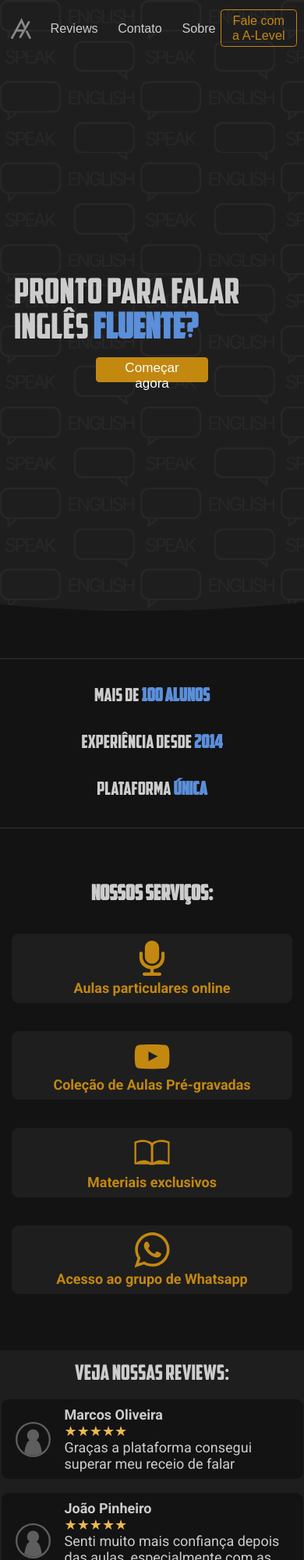
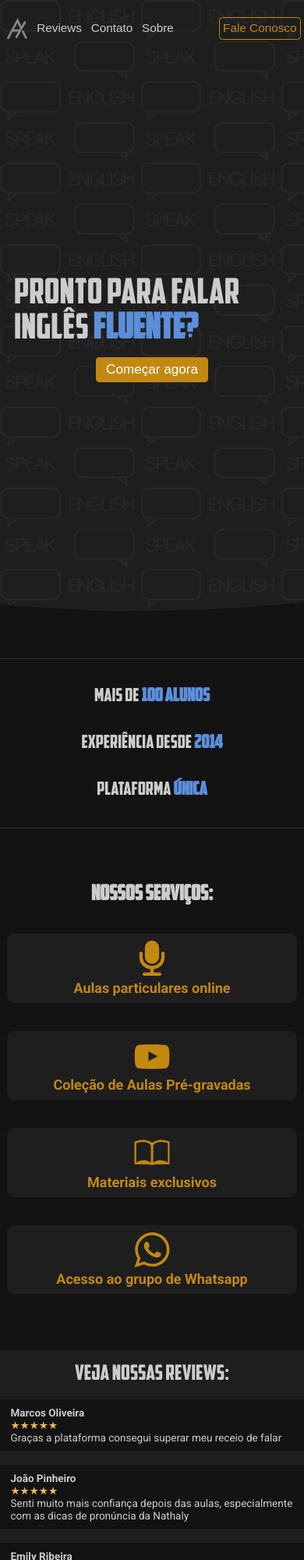
Before and after one commit to Sylverfish98/cs-project-portfolio, a plain HTML site: page public/index.html in a window 390 px wide. Shown: the top 2000 px of the page at 78% size. Drawn offline with Linux system fonts and the light colour scheme.

Commit message:
Layout fixes

```diff
--- a/public/index.html
+++ b/public/index.html
@@ -22,7 +22,7 @@
                     <button class="text-btn">Sobre</button>
                 </div>
                 <div class="nav-r">
-                    <button class="main-btn">Fale com a A-Level</button>
+                    <button class="main-btn">Fale Conosco</button>
                 </div>
             </div>
         </nav>
@@ -30,7 +30,6 @@
             <p class="title-call">PRONTO PARA FALAR INGLÊS <span class="text-highlight">FLUENTE?</span></p>
             <button class="highlight-btn">Começar agora</button>
         </div>
-<!--        <img class="top-card" src="./img/bottom.svg" alt="">-->
     </div>
     <div class="main-content">
         <section class="story">
@@ -47,11 +46,14 @@
                 </div>
                 <div class="offer">
                     <img  class="serv-icon" src="./img/youtube.svg" alt="recorder">
-                    Coleção de Aulas Pré-gravadas</div>
+                    Coleção de Aulas Pré-gravadas
+                </div>
                 <div class="offer">     <img  class="serv-icon" src="./img/book.svg" alt="recorder">
-                    Materiais exclusivos</div>
+                    Materiais exclusivos
+                </div>
                 <div class="offer">     <img  class="serv-icon" src="./img/whatsapp.svg" alt="recorder">
-                    Acesso ao grupo de Whatsapp</div>
+                    Acesso ao grupo de Whatsapp
+                </div>
             </div>
         </section>
         <section class="reviews">
@@ -114,7 +116,7 @@
                 <p class="title">DÚVIDAS? A GENTE ENTRA EM CONTATO:</p>
                 <div class="input-group">
                     <input type="text" id="name" name="name" placeholder="Seu nome completo">
-                    <input type="text" id="name" name="name" placeholder="Número ou e-mail">
+                    <input type="text" id="email" name="email" placeholder="Número ou e-mail">
                     <button class="highlight-btn">Enviar</button>
                 </div>
             </div>
--- a/public/styles.css
+++ b/public/styles.css
@@ -12,7 +12,7 @@
 }
 
 @font-face {
-    font-family: 'Mina';
+    font-family: 'Roboto';
     src: url('./roboto.ttf');
 }
 
@@ -35,11 +35,12 @@ html, body {
     box-sizing: border-box;
 }
 
-p {
+p, a {
     margin: 0;
     padding: 0;
-    font-family: 'Mina';
+    font-family: 'Roboto';
     color: var(--text);
+    text-wrap: wrap;
 }
 
 div {
@@ -66,7 +67,6 @@ div {
     width: 100%;
     height: 100vh;
     z-index: -1;
-    overflow: hidden;
     background-color: var(--background-2);
     background-image: url('./img/bg-pattern.svg');
     background-repeat: repeat;
@@ -81,6 +81,7 @@ div {
     left: 0;
     width: 100%;
     padding: 0.5rem;
+    overflow-x: hidden;
 }
 
 .nav-container {
@@ -170,7 +171,7 @@ section {
 .offer {
     display: flex;
     align-items: center;
-    font-family: 'Mina';
+    font-family: 'Roboto';
     font-weight: bold;
     color: var(--highlight-color-1);
     background-color: var(--background-2);
@@ -207,7 +208,6 @@ section {
     border-radius: 0.5rem;
     gap: 1rem;
     padding: 0.5rem 1rem;
-    flex: 1 1 15rem;
 }
 
 .profile {
@@ -404,7 +404,7 @@ button {
 }
 
 .highlight-btn {
-    width: 8rem;
+    min-width: 8rem;
     height: 1.75rem;
     font-size: 0.95rem;
     color: white;
@@ -438,7 +438,20 @@ button {
     gap: 0.5rem;
 }
 
+.wrap {
+    text-wrap: wrap;
+}
+
 @media (max-width: 768px) {
+    .text-btn, .main-btn, .highlight-btn {
+        padding: 0.25rem;
+    }
+    .nav {
+        padding-inline: 4px;
+    }
+    .nav-l {
+        gap: 0.15rem;
+    }
     .story {
         flex-direction: column;
         gap: 2rem;
@@ -451,7 +464,10 @@ button {
         gap: 1rem;
     }
     .offer {
-        width: 20rem;
+        min-width: 80%;
+    }
+    .review-text {
+        font-size: 0.75rem;
     }
     .about-card {
         width: 98%;
@@ -480,3 +496,27 @@ button {
         align-items: center;
     }
 }
+
+@media (max-width: 450px) {
+    .text-btn, .main-btn {
+        font-size: 0.85rem;
+    }
+    .offer {
+        width: 100%;
+    }
+    .reviews {
+        padding-inline: 0;
+    }
+    .review {
+        width: 100%;
+        padding: 0.5rem;
+        gap: 0.25rem;
+        border-radius: 0;
+    }
+    .review-text {
+        width: 100%;
+    }
+    .profile {
+        display: none;
+    }
+}
```
